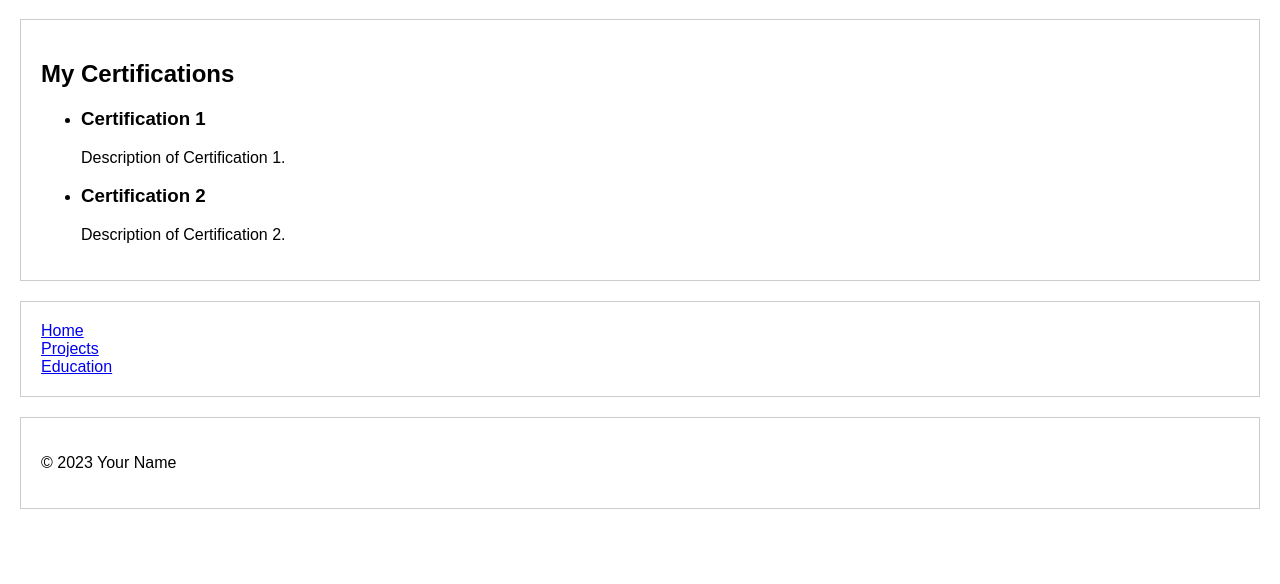
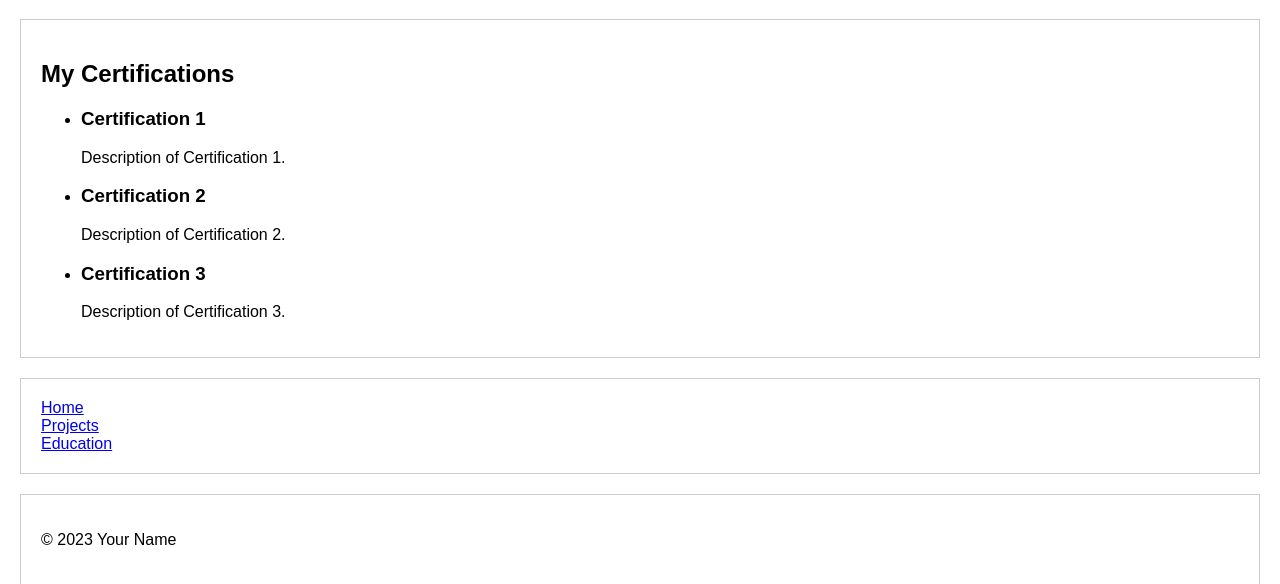
Before and after one commit to ayeshaaSiddiqui/ADO_A1, a plain HTML site: page certifications.html in a window 1280 px wide. Shown: the part 100-684 px from the top of the page. Drawn offline with Linux system fonts and the light colour scheme.

Commit message:
New changes made to certifications page

```diff
--- a/certifications.html
+++ b/certifications.html
@@ -24,6 +24,10 @@
                 <h3>Certification 2</h3>
                 <p>Description of Certification 2.</p>
             </li>
+            <li>
+                <h3>Certification 3</h3>
+                <p>Description of Certification 3.</p>  <!--Added change here -->
+            </li>
         </ul>
     </section>
 
```
